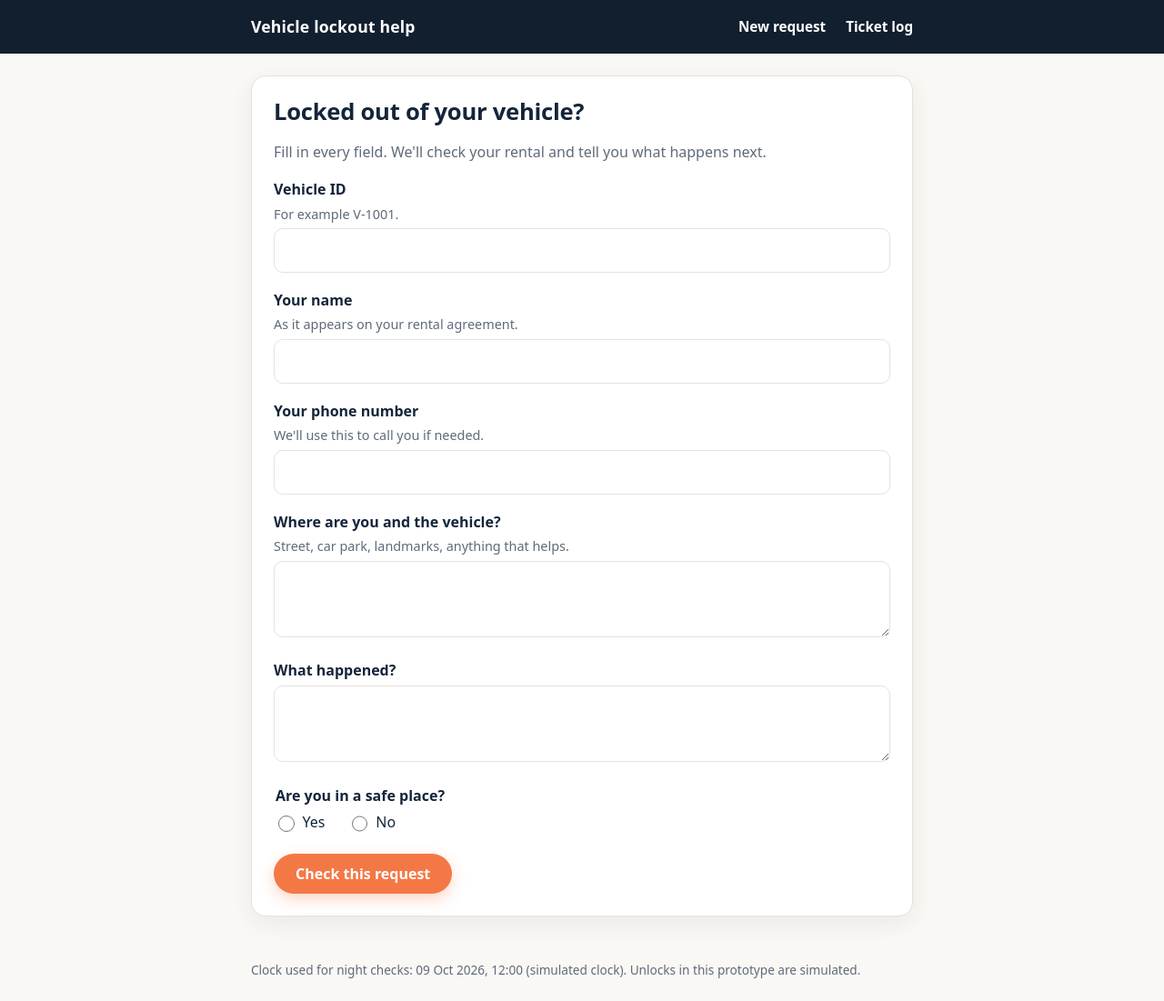
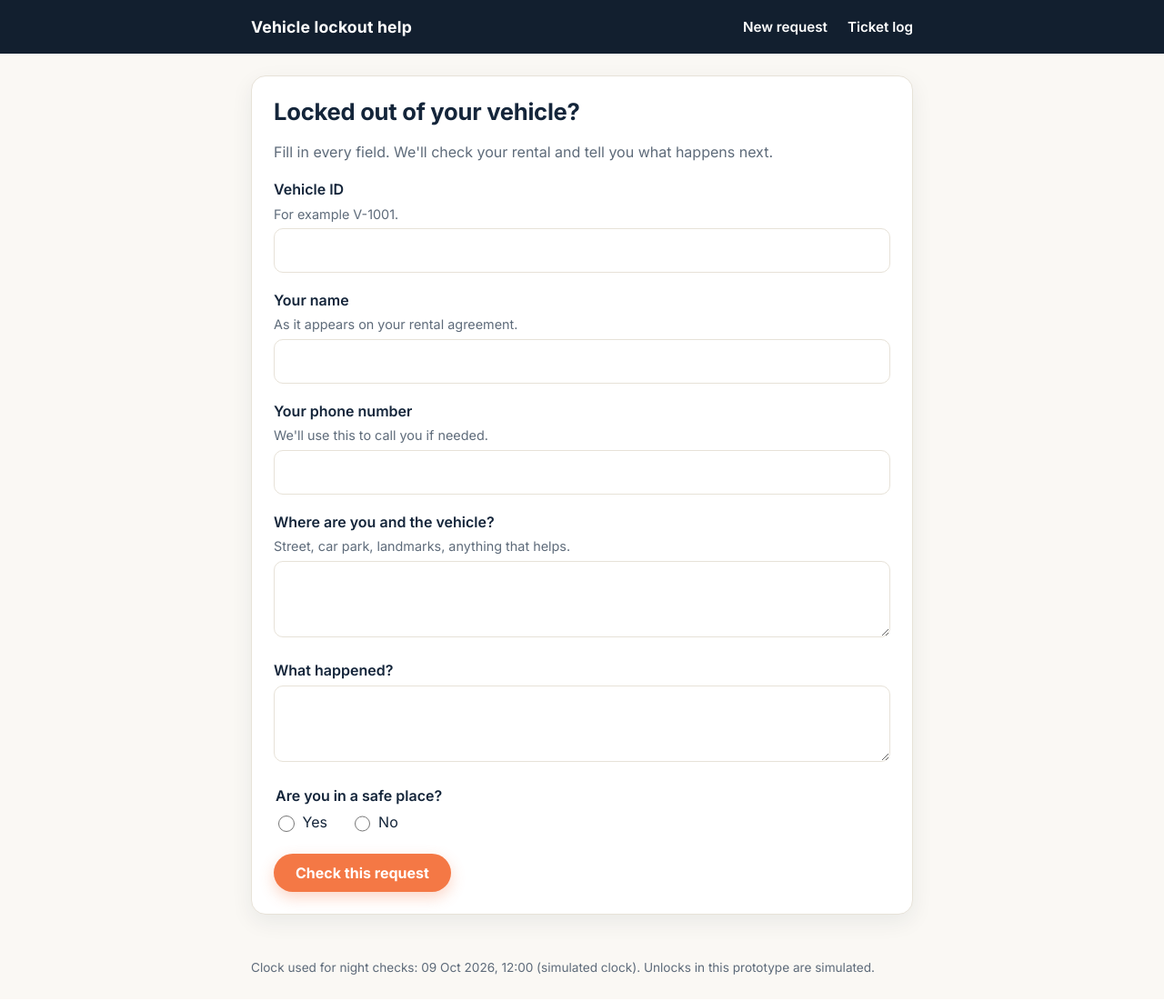
Before and after one commit to officehaseeb7-stack/Claude, a Flask app: page / in a window 1280 px wide. Shown: the whole page at 91% size. After the commit the page ends 1072 px from the top, so only its background shows below. Run offline with Flask 3, Linux system fonts and the light colour scheme.

Commit message:
Use Inter (loaded from Google Fonts) for headings and body text
- Link Inter 400-800 in base.html and set --font-body to Inter with the system
  font as fallback, so the app still works offline.
- README now documents the font; added a test that the Inter link and variable
  are present.

Co-Authored-By: Claude Sonnet 5.5 <noreply@anthropic.com>
Claude-Session: https://claude.ai/code/session_01KVVy7UaGjugKKYwSorDXwE

```diff
--- a/webapp/templates/base.html
+++ b/webapp/templates/base.html
@@ -4,13 +4,15 @@
   <meta charset="utf-8">
   <meta name="viewport" content="width=device-width, initial-scale=1">
   <title>{% block title %}Lockout help{% endblock %}</title>
+  <link rel="preconnect" href="https://fonts.googleapis.com">
+  <link rel="preconnect" href="https://fonts.gstatic.com" crossorigin>
+  <link rel="stylesheet" href="https://fonts.googleapis.com/css2?family=Inter:wght@400;500;600;700;800&display=swap">
   <style>
     /* THEME: every colour and font below comes from the variables in this block.
-       Colours were sampled from a screenshot of 1now.ai (see README, "Look and feel").
-       Fonts are NOT applied yet: set --font-body / --font-heading (and add a font link above
-       this <style>) once the exact typefaces are known. */
+       Colours were sampled from a screenshot of 1now.ai; the font is Inter, loaded from Google
+       Fonts by the <link> above (see README, "Look and feel"). */
     :root {
-      --font-body: system-ui, -apple-system, "Segoe UI", Roboto, sans-serif;
+      --font-body: "Inter", system-ui, -apple-system, "Segoe UI", Roboto, sans-serif;
       --font-heading: var(--font-body);
 
       --brand: #F47845;          /* orange: buttons, accents (sampled) */
```
Also changed, not shown: tests/test_app.py (+6 -0 lines), README.md.
